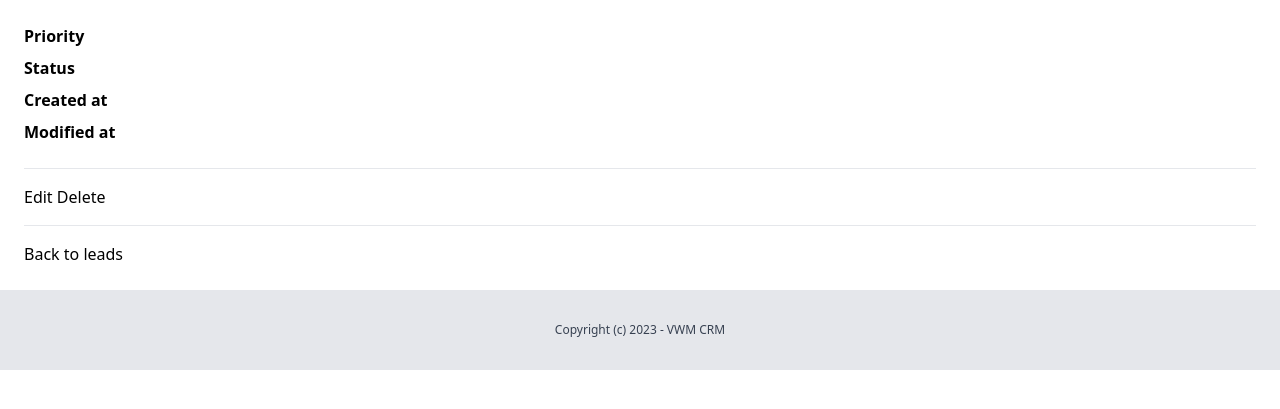
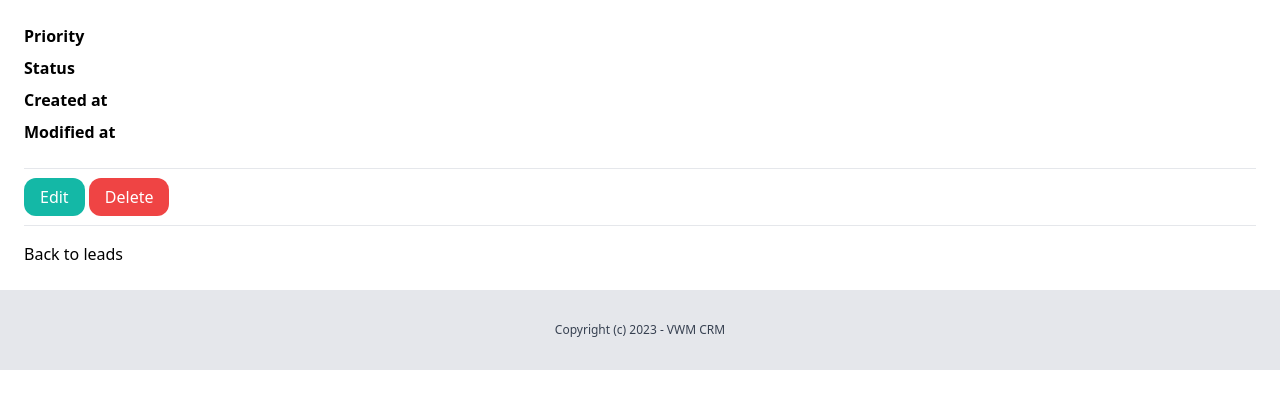
Before and after one commit to victormusembi11/Django-CRM, a Django app: template templates/lead/lead_detail.html in a window 1280 px wide. Shown: the part 72-481 px from the top of the page. Run offline with Django 4.2, Linux system fonts and the light colour scheme; the template is opened without the code that fills it, so the values that code supplies are empty; some libraries are stand-ins or nearby versions.

Commit message:
feat: added color for edit & delete buttons

```diff
--- a/templates/lead/lead_detail.html
+++ b/templates/lead/lead_detail.html
@@ -25,8 +25,10 @@
 
     <hr class="my-4">
 
-    <a href="{% url 'lead:lead_edit' lead.id %}">Edit</a>
-    <a href="{% url 'lead:lead_delete' lead.id %}">Delete</a>
+    <a href="{% url 'lead:lead_edit' lead.id %}"
+        class="py-2 px-4 rounded-xl bg-teal-500 text-white">Edit</a>
+    <a href="{% url 'lead:lead_delete' lead.id %}"
+        class="py-2 px-4 rounded-xl bg-red-500 text-white">Delete</a>
 
     <hr class="my-4">
 
```
